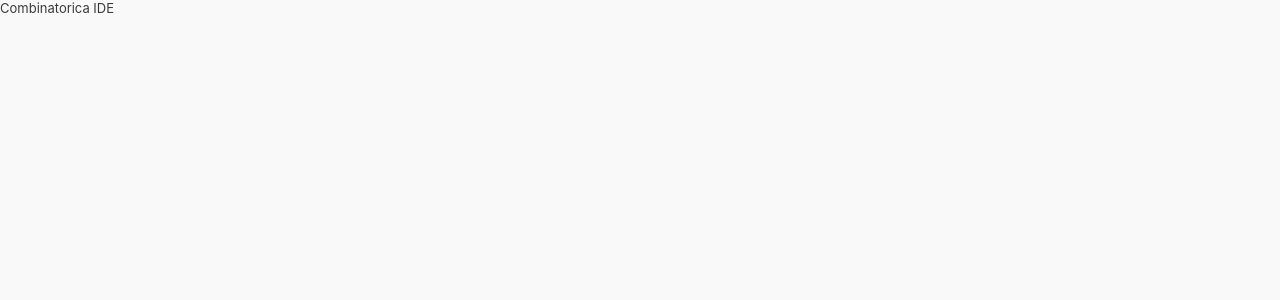
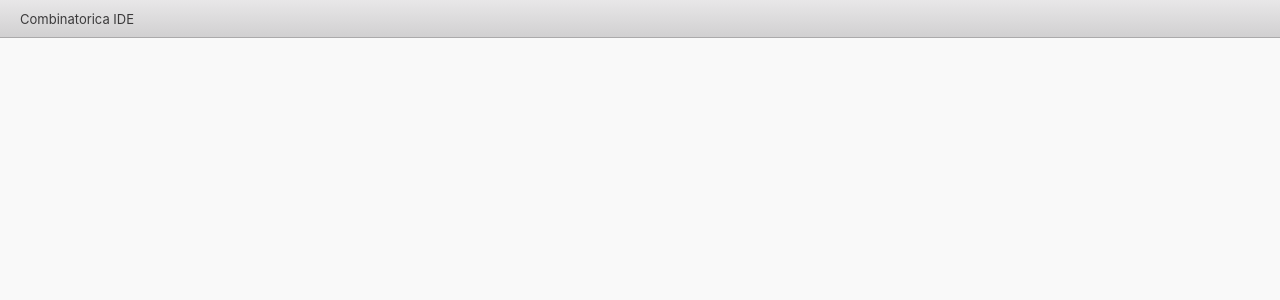
Before and after one commit to alex-worker/CombinatoricsIDE, a React (Create React App) app in the folder gbased-ide/: page / in a window 1280 px wide. Shown: the top 300 px of the page. Built offline with nearby package versions, Linux system fonts and the light colour scheme.

Commit message:
add some styles

```diff
--- a/gbased-ide/src/containers/AppToolbar.js
+++ b/gbased-ide/src/containers/AppToolbar.js
@@ -1,90 +1,24 @@
-import React, { Component } from 'react'
-import PropTypes from 'prop-types'
+import React from 'react'
 import { Helmet } from 'react-helmet'
 
 import {
   Toolbar,
-  ToolbarTitle,
-  ToolbarSpacer,
-  ToolbarFixedSpacer
-  // ToolbarButton,
-  // ToolbarDropdownButton
+  ToolbarTitle
 } from '../components/library/Toolbar'
-// import { MenuItem } from '../components/library/Menu'
-// import {
-//   PlayIcon,
-//   ExportIcon,
-//   PlusIcon,
-//   MinusIcon,
-//   FolderIcon,
-//   LoadingIcon
-// } from '../components/library/Icons'
 
-// const l10n = (input) => {
-//   return input
-// }
+const name = 'Combinatorica IDE'
 
-class AppToolbar extends Component {
-  render () {
-    const name = 'Combinatorica IDE'
+const AppToolbar = () => {
   return (
     <Toolbar>
       <Helmet>
         <title>{name}</title>
       </Helmet>
-        <ToolbarSpacer />
       <ToolbarTitle>
         {name || 'Untitled'}
       </ToolbarTitle>
-        <ToolbarSpacer />
-        <ToolbarFixedSpacer style={{ width: 138 }} />
     </Toolbar>
   )
 }
-}
 
-AppToolbar.propTypes = {
-  name: PropTypes.string,
-  projectRoot: PropTypes.string.isRequired,
-  section: PropTypes.string.isRequired,
-  zoom: PropTypes.number.isRequired,
-  setSection: PropTypes.func.isRequired,
-  zoomIn: PropTypes.func.isRequired,
-  zoomOut: PropTypes.func.isRequired,
-  zoomReset: PropTypes.func.isRequired,
-  openFolder: PropTypes.func.isRequired,
-  buildGame: PropTypes.func.isRequired,
-  running: PropTypes.bool.isRequired,
-  modified: PropTypes.bool.isRequired,
-  showZoom: PropTypes.bool.isRequired
-};
-
-AppToolbar.defaultProps = {
-  name: ""
-};
-
-// function mapStateToProps(state) {
-//   const section = state.navigation.section;
-//   // const zoom = zoomForSection(section, state.editor);
-//   return {
-//     projectRoot: state.document && state.document.root,
-//     modified: state.document && state.document.modified,
-//     name: state.entities.present.result.name,
-//     section,
-//     zoom,
-//     showZoom: ["world", "sprites", "backgrounds", "ui"].indexOf(section) > -1,
-//     running: state.console.status === "running"
-//   };
-// }
-
-// const mapDispatchToProps = {
-//   saveWorld: actions.saveWorld,
-//   setSection: actions.setSection,
-//   zoomIn: actions.zoomIn,
-//   zoomOut: actions.zoomOut,
-//   zoomReset: actions.zoomReset,
-//   buildGame: actions.buildGame,
-//   openFolder: actions.openFolder
-// };
-
-export default AppToolbar;
+export default AppToolbar
--- a/gbased-ide/src/styles/App.css
+++ b/gbased-ide/src/styles/App.css
@@ -1,3 +1,14 @@
+@import url("../components/library/GlobalError.css");
+@import url("../components/library/Toolbar.css");
+@import url("../components/library/Menu.css");
+@import url("../components/library/Forms.css");
+@import url("../components/library/PageHeader.css");
+@import url("../components/library/PageContent.css");
+@import url("../components/library/Button.css");
+@import url("../components/library/GBScriptEditor.css");
+@import url("../components/library/GBControlsPreview.css");
+@import url("../components/library/CartPreview.css");
+
 html,
 body {
   width: 100%;
```
Also changed, not shown: 2 other files (tests, documents, lock files or other folders). Lines whose indentation alone changed are shown as unchanged.
